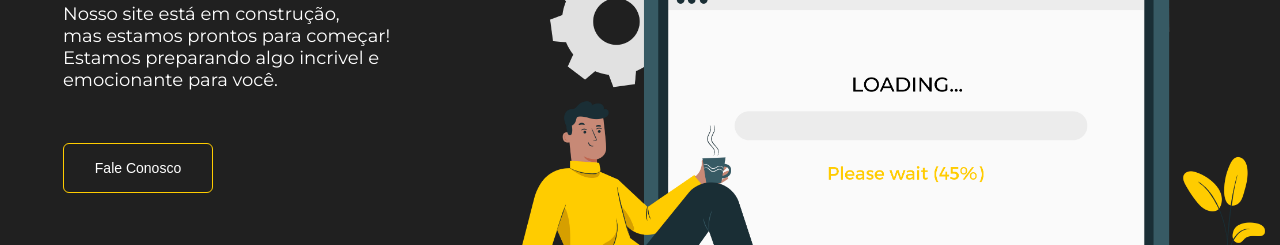
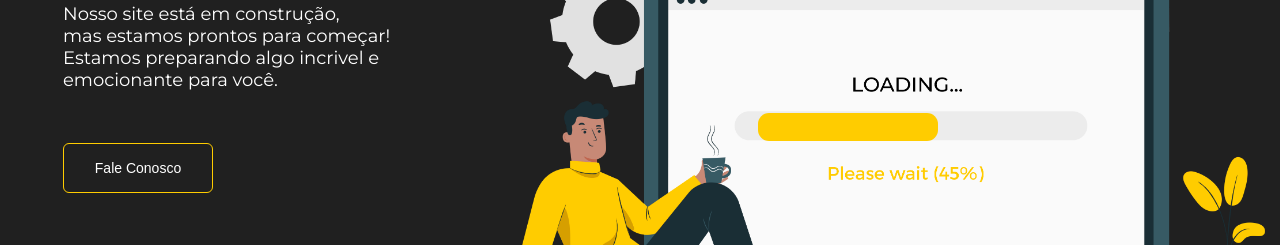
Before and after one commit to DarioPrazeres/boxZone, a plain HTML site: page index.html in a window 1280 px wide. Shown: the part 299-544 px from the top of the page. Drawn offline with nearby package versions, Linux system fonts and the light colour scheme.

Commit message:
update style

```diff
--- a/style.css
+++ b/style.css
@@ -86,11 +86,10 @@ header img{
     width: calc(360px/2);
     height: 28px;
     position: absolute;
-    left: 27%;
+    left: 32%;
     top: 51.5%;
     border-radius: 11px;
     background-color: #ffcc00;
-    display: none;
 }
 
 /*---------------Loading Page -----------------*/
```
